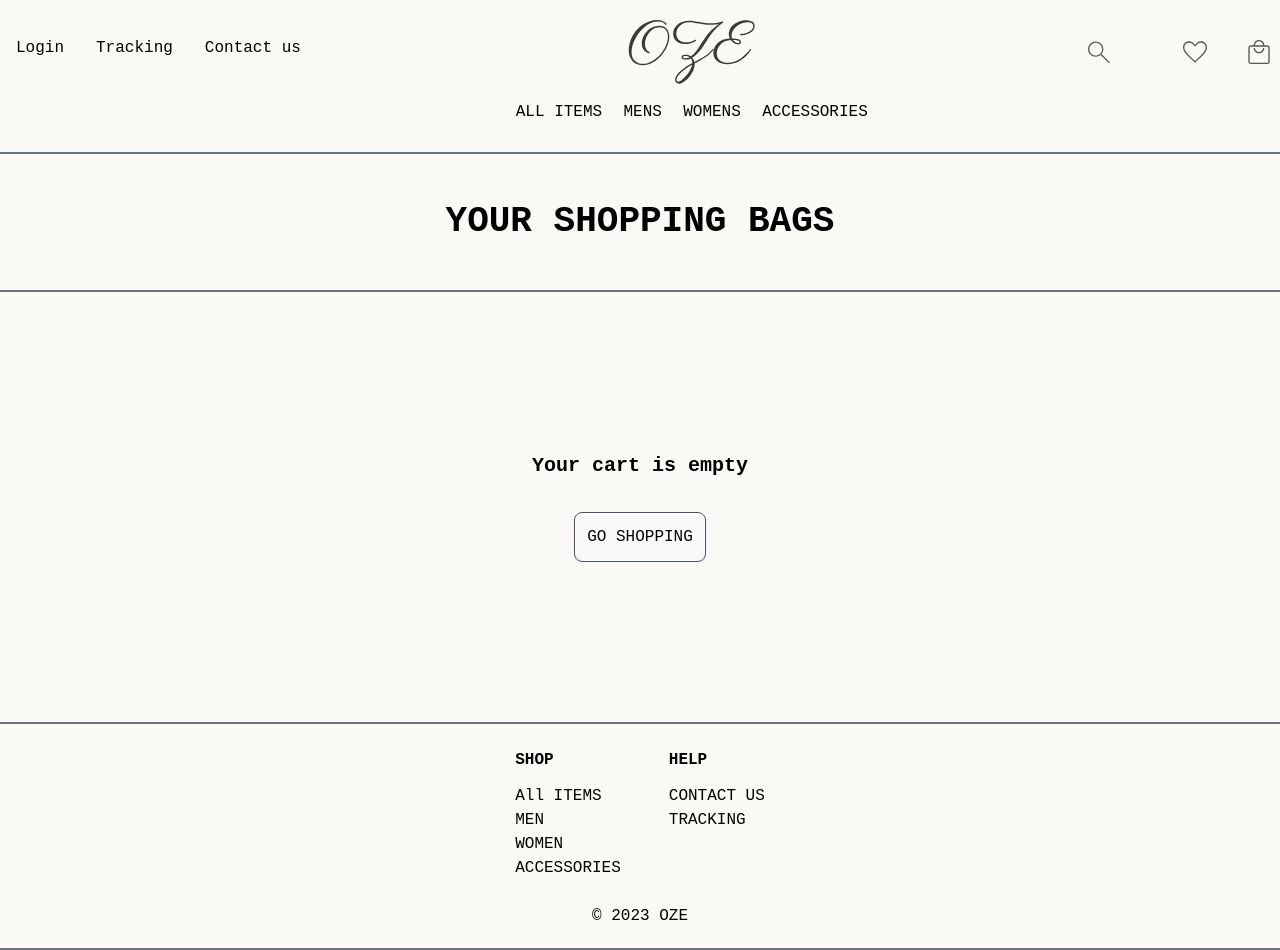
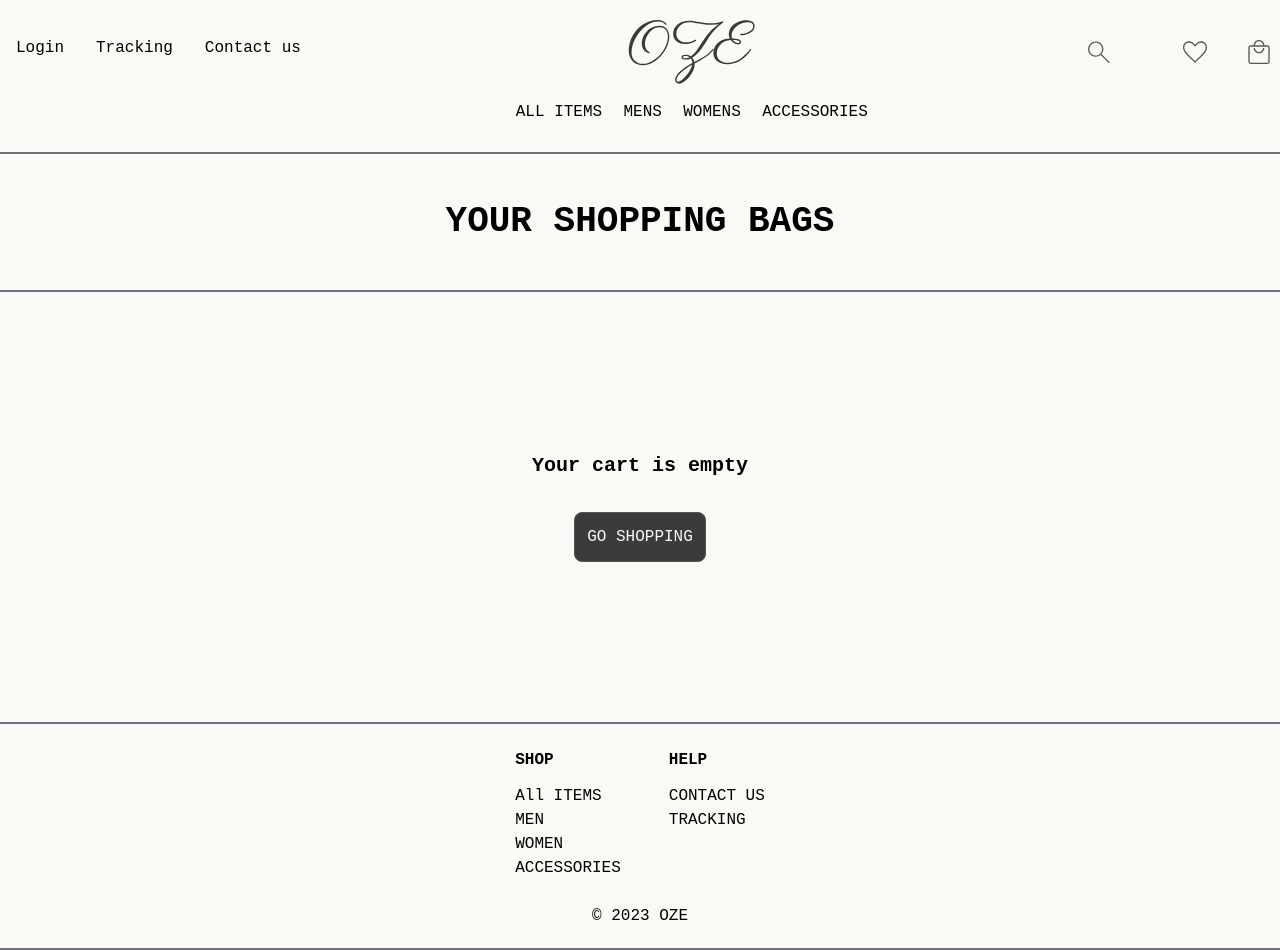
Before and after one commit to ozeproject/frontend, a Next.js app: page /cart in a window 1280 px wide. Built offline with nearby package versions, Linux system fonts and the light colour scheme; no server answers.

Commit message:
css emptyshop and footer path

```diff
--- a/components/Footer.tsx
+++ b/components/Footer.tsx
@@ -41,10 +41,10 @@ const Footer = () => {
                     <div className='text-start m-6'>
                         <div className='font-bold mb-3'>HELP</div>
                         <div className='font-medium'>
-                            <Link href={`${process.env.NEXT_PUBLIC_BASEPATH}/shop/contact/`}><div className={`hover:underline ${router.pathname === '/home/contact' ? 'underline' : ''}`}>
+                            <Link href={`${process.env.NEXT_PUBLIC_BASEPATH}/home/contact/`}><div className={`hover:underline ${router.pathname === '/home/contact' ? 'underline' : ''}`}>
                                 CONTACT US
                             </div></Link>
-                            <Link href={`${process.env.NEXT_PUBLIC_BASEPATH}/shop/tracking/`}><div className={`hover:underline ${router.pathname === '/tracking' ? 'underline' : ''}`}>TRACKING</div></Link>
+                            <Link href={`${process.env.NEXT_PUBLIC_BASEPATH}/tracking/`}><div className={`hover:underline ${router.pathname === '/tracking' ? 'underline' : ''}`}>TRACKING</div></Link>
                         </div>
                     </div>
                 </div>
--- a/components/cart/emtybag.tsx
+++ b/components/cart/emtybag.tsx
@@ -10,7 +10,7 @@ const EmtyBag = () => {
                 <div className='text-xl font-semibold text-center'>Your cart is empty</div>
                 <div className='mt-8 text-base'>
                 <Link href={`${process.env.NEXT_PUBLIC_BASEPATH}/shop/`}><button
-                        className='m-auto rounded-lg p-3 bg-slate-50 border border-gray-600 text-center'
+                        className='m-auto rounded-lg p-3 border border-gray-600 text-center bg-[#3B3B3B] hover:bg-black text-[#FAF9F6]'
                         type="button"
                     >
                         GO SHOPPING
--- a/components/wishlist/emtycard.tsx
+++ b/components/wishlist/emtycard.tsx
@@ -10,7 +10,7 @@ const EmtyBag = () => {
                 <div className='text-xl font-semibold text-center'>Your cart is empty</div>
                 <div className='mt-8 text-base'>
                 <Link href={`${process.env.NEXT_PUBLIC_BASEPATH}/shop/`}><button
-                        className='m-auto rounded-lg p-3 bg-slate-50 border border-gray-600 text-center'
+                        className='m-auto rounded-lg p-3 border border-gray-600 text-center bg-[#3B3B3B] hover:bg-black text-[#FAF9F6]'
                         type="button"
                     >
                         GO SHOPPING
```
